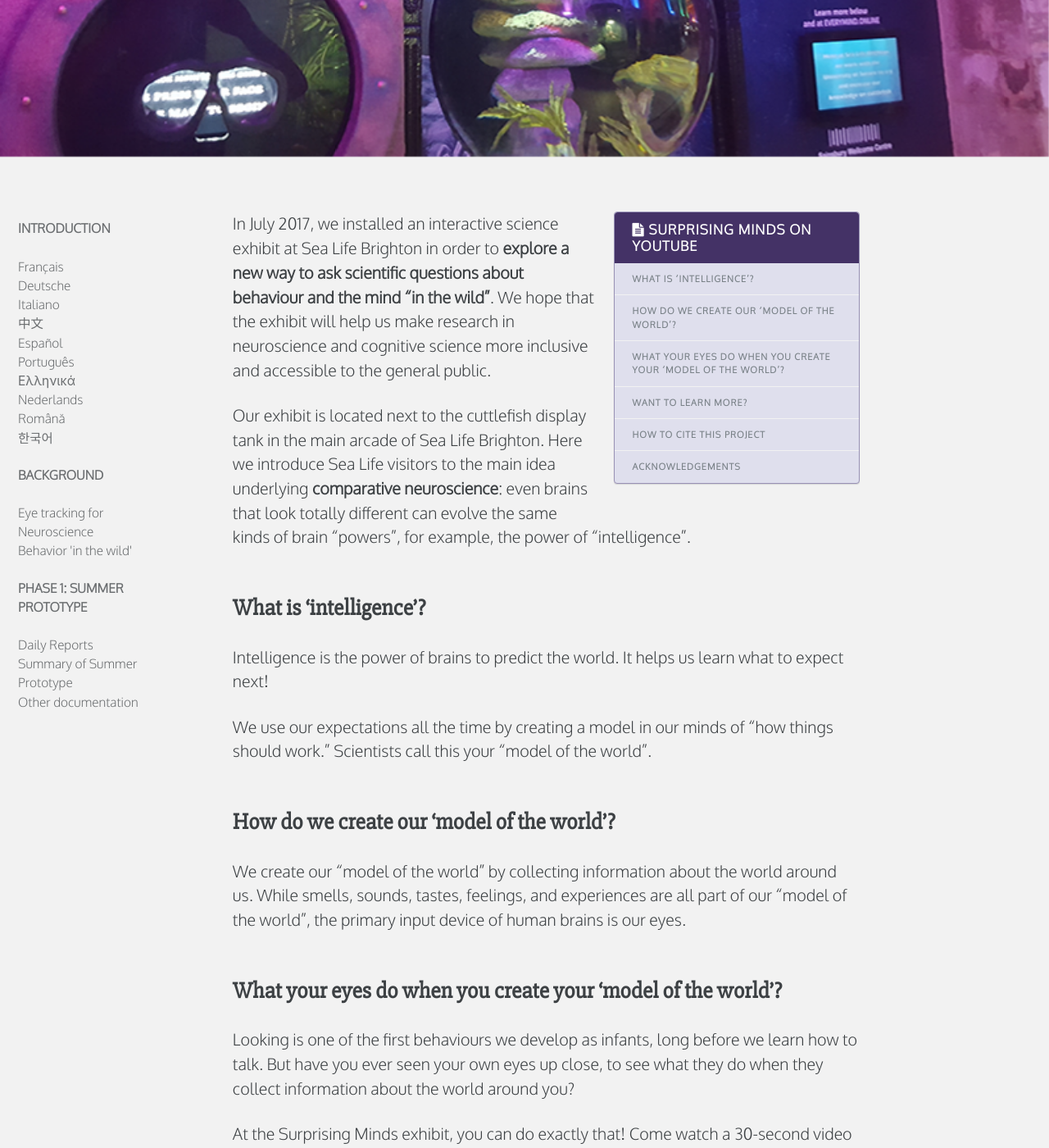
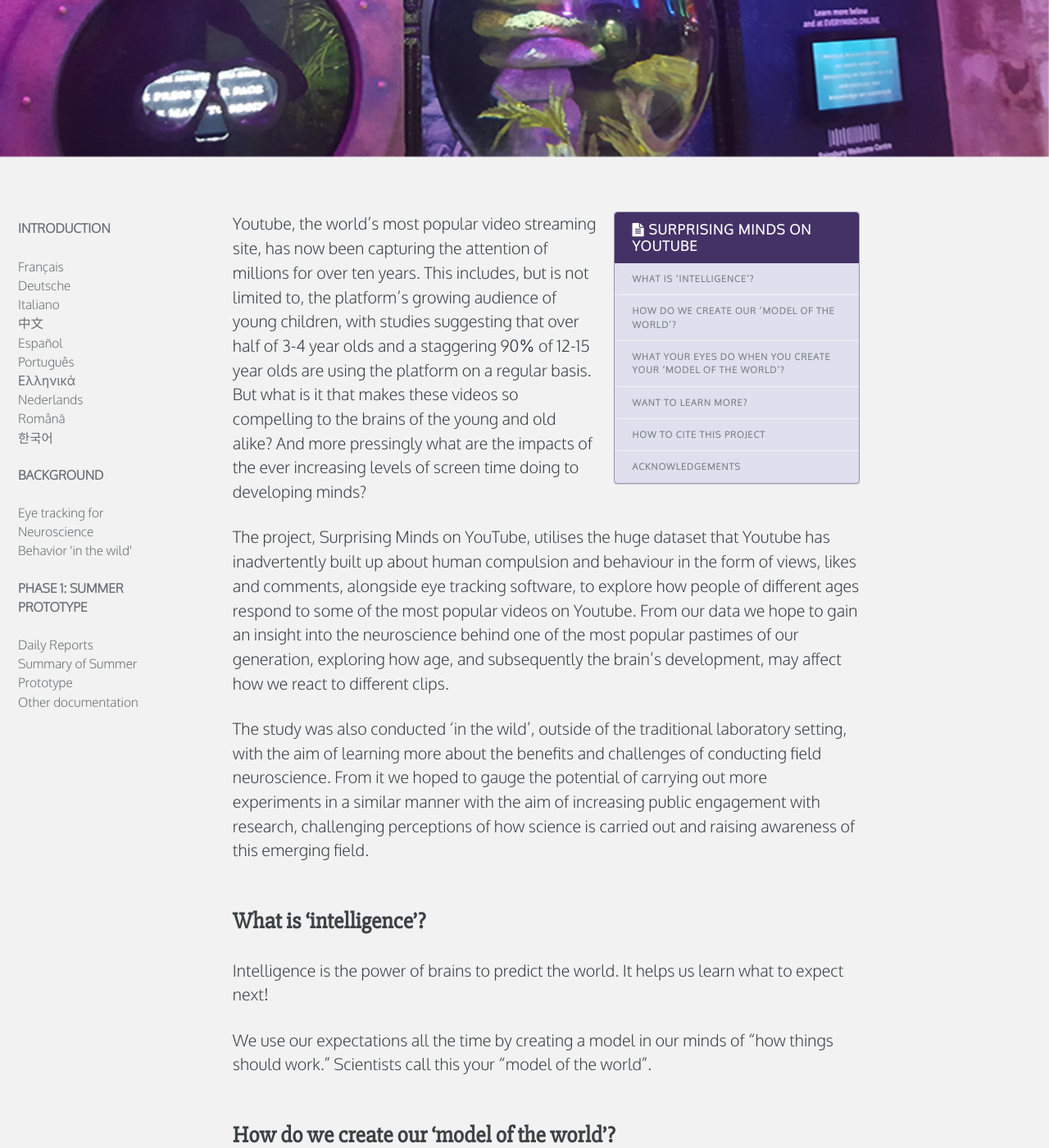
Before and after one commit to everymind/SurprisingMindsOnYoutube, a Jekyll site: the page built from index.md, in a window 1280 px wide and 1400 px high, scrolled down 628 px. Shown: the whole window at 82% size. Built offline with Jekyll 4.4.1, drawn with Linux system fonts in a browser that asks for light colours.

Commit message:
Update index.md
This is a draft of the abstract/announcement for the final presentation of the 'Surprising Minds on YouTube' presentation

```diff
--- a/index.md
+++ b/index.md
@@ -20,9 +20,11 @@ gallery:
 
 {% include toc title="Surprising Minds on YouTube" %}
 
-In July 2017, we installed an interactive science exhibit at Sea Life Brighton in order to **explore a new way to ask scientific questions about behaviour and the mind "in the wild"**. We hope that the exhibit will help us make research in neuroscience and cognitive science more inclusive and accessible to the general public.
+Youtube, the world’s most popular video streaming site, has now been capturing the attention of millions for over ten years. This includes, but is not limited to, the platform’s growing audience of young children, with studies suggesting that over half of 3-4 year olds and a staggering 90% of 12-15 year olds are using the platform on a regular basis. But what is it that makes these videos so compelling to the brains of the young and old alike? And more pressingly what are the impacts of the ever increasing levels of screen time doing to developing minds?
 
-Our exhibit is located next to the cuttlefish display tank in the main arcade of Sea Life Brighton. Here we introduce Sea Life visitors to the main idea underlying **comparative neuroscience**: even brains that look totally different can evolve the same kinds of brain "powers", for example, the power of "intelligence".
+The project, Surprising Minds on YouTube, utilises the huge dataset that Youtube has inadvertently built up about human compulsion and behaviour in the form of views, likes and comments, alongside eye tracking software, to explore how people of different ages respond to some of the most popular videos on Youtube. From our data we hope to gain an insight into the neuroscience behind one of the most popular pastimes of our generation, exploring how age, and subsequently the brain’s development, may affect how we react to different clips.
+
+The study was also conducted ‘in the wild’, outside of the traditional laboratory setting, with the aim of learning more about the benefits and challenges of conducting field neuroscience. From it we hoped to gauge the potential of carrying out more experiments in a similar manner with the aim of increasing public engagement with research, challenging perceptions of how science is carried out and raising awareness of this emerging field.
 
 ## What is 'intelligence'?
 
```
